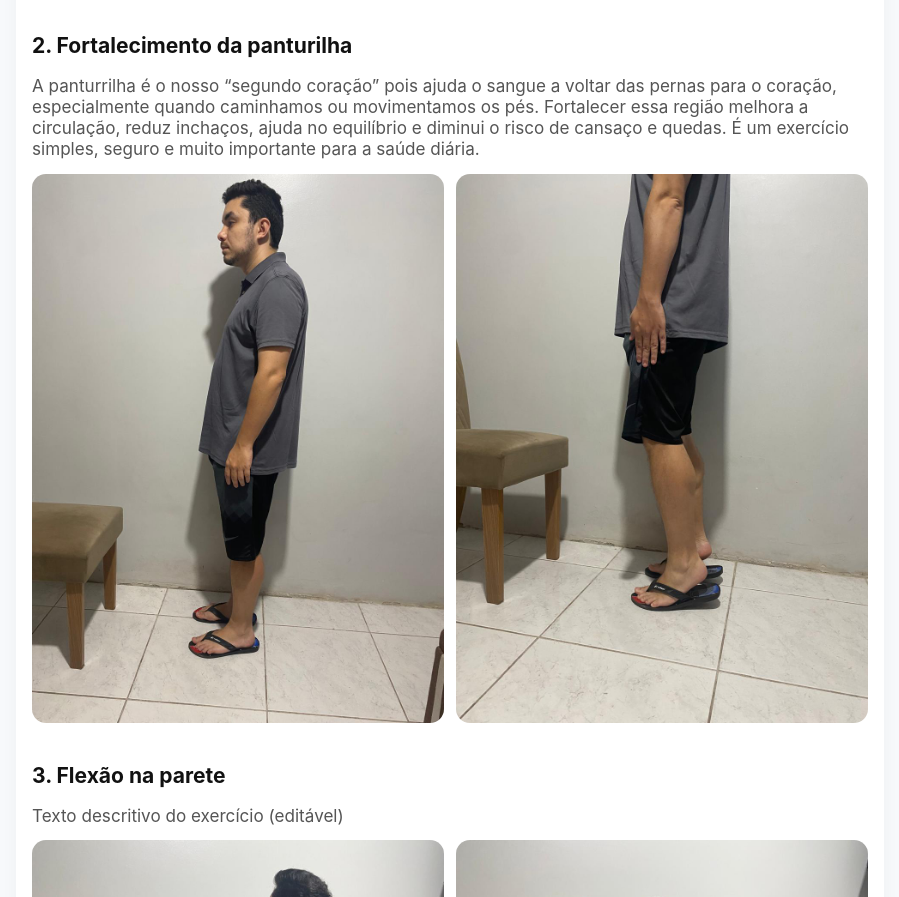
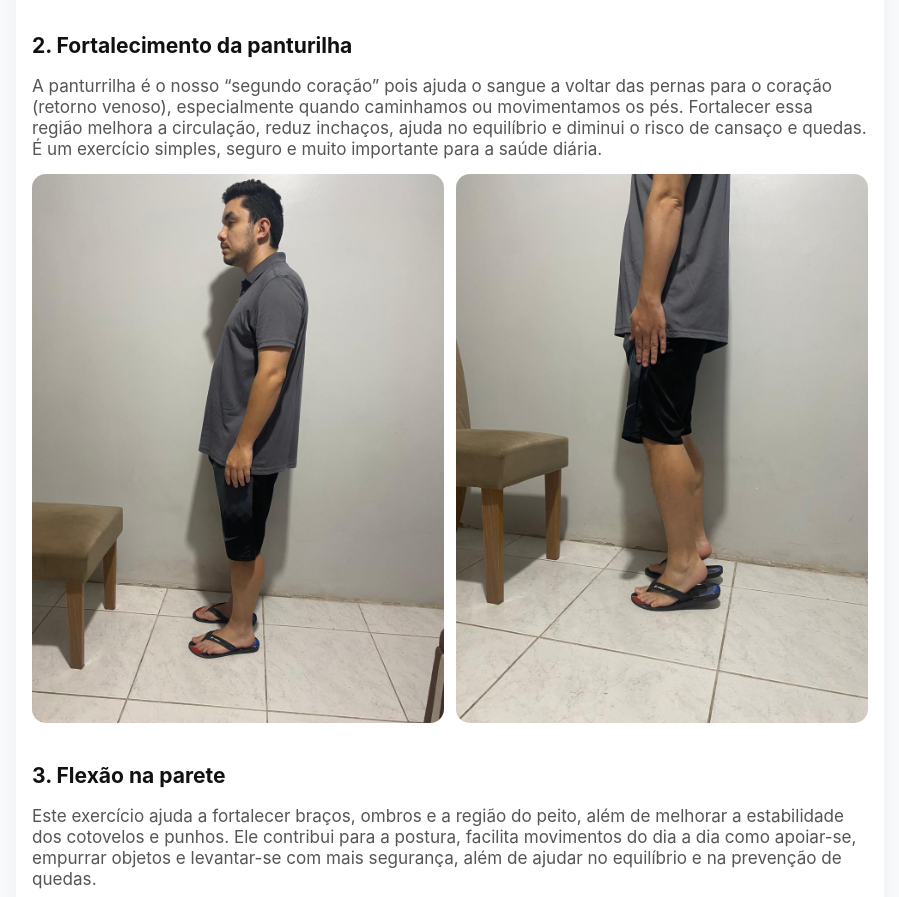
Before and after one commit to ilongaray2/ilongaray2.github.io, a plain HTML site: page index.html in a window 1280 px wide. Shown: the part 975-1872 px from the top of the page, without its empty margins (190-1089 px from the left). Drawn offline with Linux system fonts and the light colour scheme.

Commit message:
3 texto e teste cor header contraste

```diff
--- a/index.html
+++ b/index.html
@@ -46,7 +46,7 @@
   <!-- Exercício 2 -->
   <div class="exercise-images">
     <h3>2. Fortalecimento da panturilha</h3>
-    <p class="small">A panturrilha é o nosso “segundo coração” pois ajuda o sangue a voltar das pernas para o coração,
+    <p class="small">A panturrilha é o nosso “segundo coração” pois ajuda o sangue a voltar das pernas para o coração (retorno venoso),
         especialmente quando caminhamos ou movimentamos os pés.
         Fortalecer essa região melhora a circulação, reduz inchaços,
         ajuda no equilíbrio e diminui o risco de cansaço e quedas.
@@ -65,7 +65,11 @@
   <!-- Exercício 3 -->
   <div class="exercise-images">
     <h3>3. Flexão na parete</h3>
-    <p class="small">Texto descritivo do exercício (editável)</p>
+    <p class="small">Este exercício ajuda a fortalecer braços, ombros e a região do peito,
+        além de melhorar a estabilidade dos cotovelos e punhos.
+        Ele contribui para a postura, facilita movimentos do dia a dia como apoiar-se,
+        empurrar objetos e levantar-se com mais segurança,
+        além de ajudar no equilíbrio e na prevenção de quedas.</p>
 
     <div class="image-grid cols-2">
       <a href="img/braço_extendido-3.1.jpg" target="_blank">
--- a/style.css
+++ b/style.css
@@ -21,7 +21,7 @@ color:var(--text);
 .container{max-width:var(--maxwidth);margin:20px auto;padding:0 16px}
 .skip-link{position:absolute;left:-999px;top:auto;width:1px;height:1px;overflow:hidden}
 .skip-link:focus{left:16px;top:16px;background:#fff;padding:8px;border-radius:6px}
-.site-header{background:linear-gradient(180deg,#ffffffcc,#f0f6ff);padding:18px 0;margin-bottom:12px}
+.site-header{background:linear-gradient(180deg,#000,#f0f6ff);padding:18px 0;margin-bottom:12px}
 .site-header h1{margin:0;font-size:1.6rem}
 .subtitle{margin:6px 0 0;color:var(--muted)}
 .controls{margin-top:10px;display:flex;gap:8px}
```
